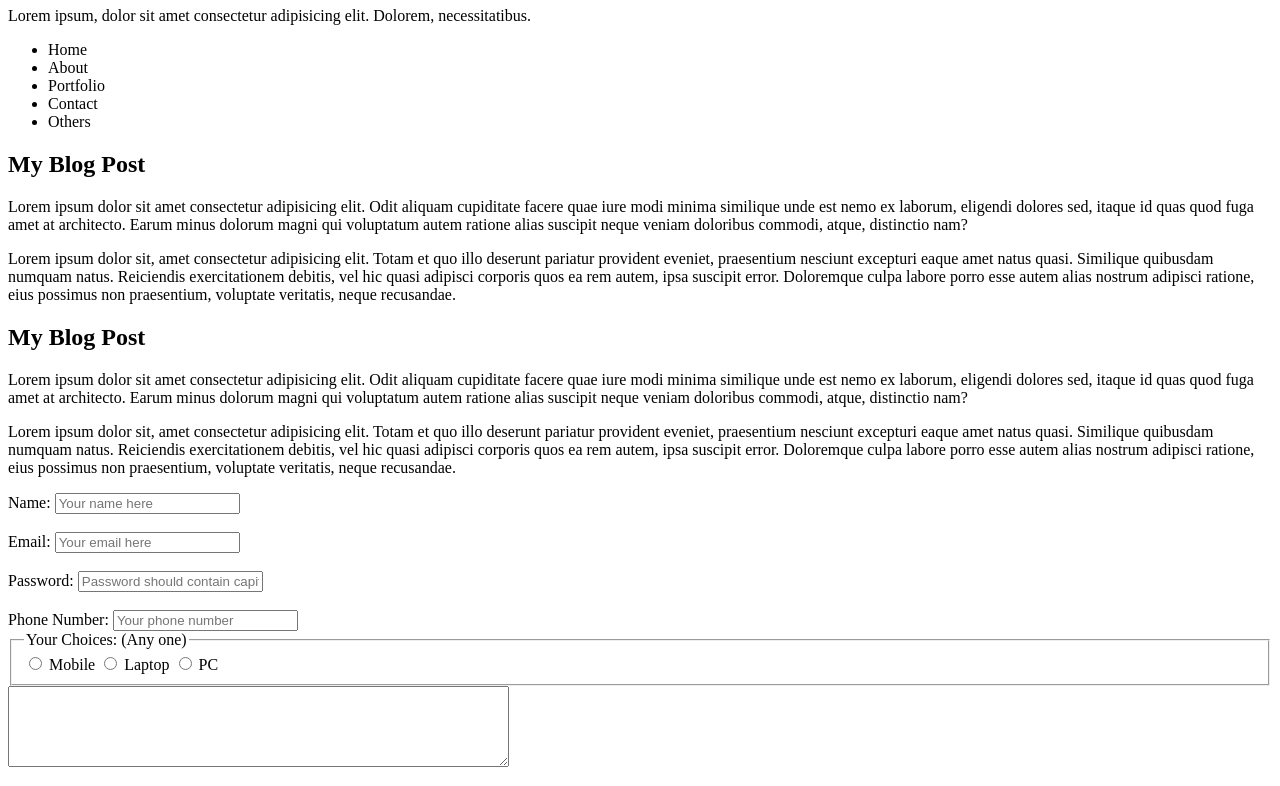
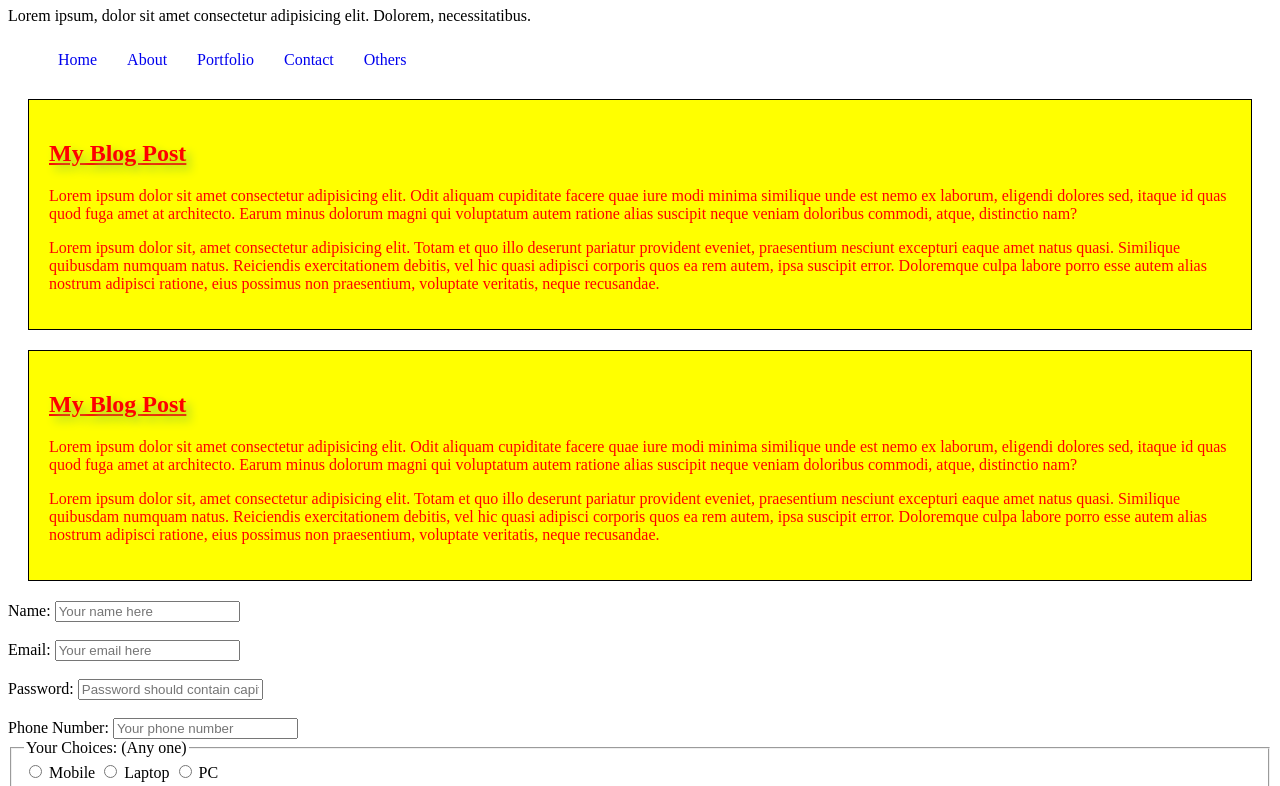
Before and after one commit to hbrifat/my-second-repo, a plain HTML site: page index.html in a window 1280 px wide. Shown: the part 73-859 px from the top of the page. Drawn offline with Linux system fonts and the light colour scheme.

Commit message:
navigation menu added

```diff
--- a/index.html
+++ b/index.html
@@ -15,11 +15,11 @@
         <p>Lorem ipsum, dolor sit amet consectetur adipisicing elit. Dolorem, necessitatibus.</p>
         <nav>
             <ul>
-                <li>Home</li>
-                <li>About</li>
-                <li>Portfolio</li>
-                <li>Contact</li>
-                <li>Others</li>
+                <li><a href="#">Home</a></li>
+                <li><a href="#">About</a></li>
+                <li><a href="#">Portfolio</a></li>
+                <li><a href="#">Contact</a></li>
+                <li><a href="#">Others</a></li>
             </ul>
         </nav>
     </header>
--- a/style.css
+++ b/style.css
@@ -1,11 +1,34 @@
-.main{
-    color: white;
-    background-color: black;
+h1, article h2 {
+    text-decoration: underline;
+    text-shadow: 5px 5px 10px yellowgreen;
 }
 
-.secondary{
-    color: back;
-    background-color: grey;
+nav ul {
+    display: flex;
+}
+
+nav ul li {
+    list-style: none;
+    margin-right: 10px;
+    padding: 10px;
+}
+
+nav ul li:hover{
+    background: lightgreen;
+}
+
+nav ul li a {
+    text-decoration: none;
+}
+
+
+
+article{
+    color: red;
+    background-color: yellow;
+    padding: 20px;
+    margin: 20px;
+    border: 1px solid black;
 }
 
 table {
```
